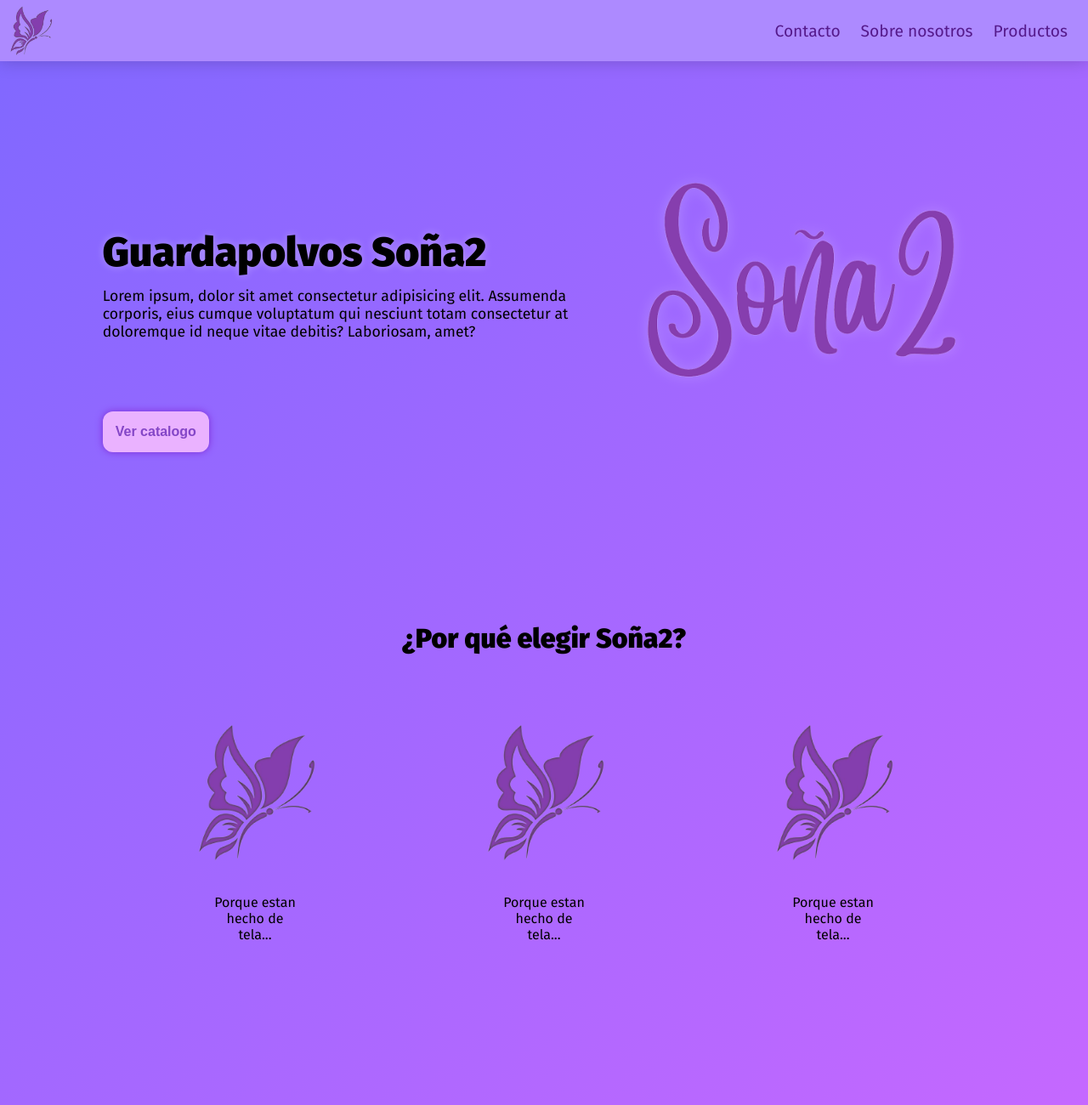
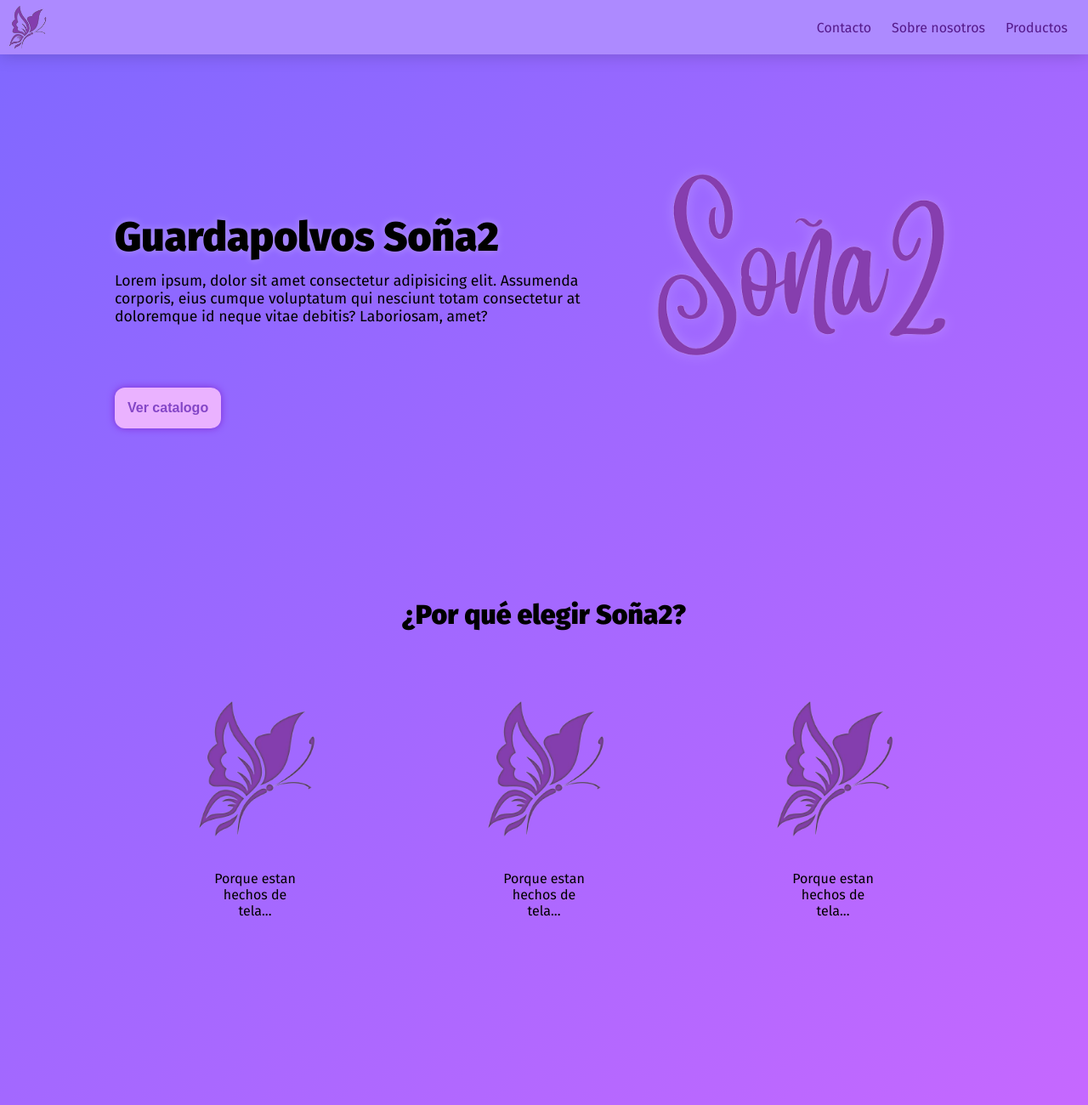
Before and after one commit to juanmisiac/e-commerce-sona2, a plain HTML site: page index.html in a window 1280 px wide. Shown: the top 1300 px of the page at 85% size. Drawn offline with Linux system fonts and the light colour scheme.

Commit message:
Comentarios

```diff
--- a/css/styles.css
+++ b/css/styles.css
@@ -23,7 +23,7 @@
         filter: drop-shadow(0 0 10px rgba(0, 0, 0, 0.2));
     }
     #logo-mari{
-        height: 72px;
+        height: 64px;
         grid-area: logo1;
     }
     nav{
@@ -33,8 +33,15 @@
     }
     .nav-links{
         margin-right: 24px;
-        font-size: 1.2rem;
+        font-size: 1rem;
         text-decoration: none;
+    }
+    .nav-links:hover{
+        transition: .2s ease;
+        transform: scale(1.1);
+    }
+    .nav-links:not(hover){
+        transition: .2s ease;
     }
 
 /*Estilos del MAIN*/
@@ -58,7 +65,7 @@
         align-items: center;
     }
     #logo-text{
-        height: 300px;
+        height: 280px;
         filter: drop-shadow(0 0 8px rgba(255, 255, 255, 0.2));
 
     }
@@ -104,8 +111,7 @@
         display: flex;
         flex-direction: column;
         align-items: center;
-        margin-top: 200px;
-        margin-bottom: 200px;
+        margin: 200px 0px 200px 0px;
     }
     #benefits-title{
         font-size: 2rem;
--- a/index.html
+++ b/index.html
@@ -25,6 +25,7 @@
 
         <main>
             <section id="landing">
+
                 <div id="presentacion">
                     <div id="presentacion-text">
                         <h1>Guardapolvos Soña2</h1>
@@ -32,24 +33,28 @@
                     </div>
                     <img src="./img/logo-texto-sin-fondo-tamaño-ideal.png" alt="Logo Soña2" id="logo-text">
                 </div>
+
                 <button id="btn-catalogo">Ver catalogo</button>
+
             </section>
-
+            <!--Añadir section carrousel (Imagenes que van moviendose solas, no se llama carrousel pero le puse asi porque no me acuerdo como se llama xd)-->
             <section id="benefits">
                 <h2 id="benefits-title">¿Por qué elegir Soña2?</h2>
                 <div id="all-benefits">
+
                     <div class="benefits-items">
                         <img src="./img/logo-mariposa.webp" alt="" class="mari-benefit">
-                        <p class="benefits-p">Porque estan hecho de tela...</p>
+                        <p class="benefits-p">Porque estan hechos de tela...</p>
                     </div>
                     <div class="benefits-items">
                         <img src="./img/logo-mariposa.webp" alt="" class="mari-benefit">
-                        <p class="benefits-p">Porque estan hecho de tela...</p>
+                        <p class="benefits-p">Porque estan hechos de tela...</p>
                     </div>
                     <div class="benefits-items">
                         <img src="./img/logo-mariposa.webp" alt="" class="mari-benefit">
-                        <p class="benefits-p">Porque estan hecho de tela...</p>
+                        <p class="benefits-p">Porque estan hechos de tela...</p>
                     </div>
+
                 </div>
             </section>
         </main>
```
